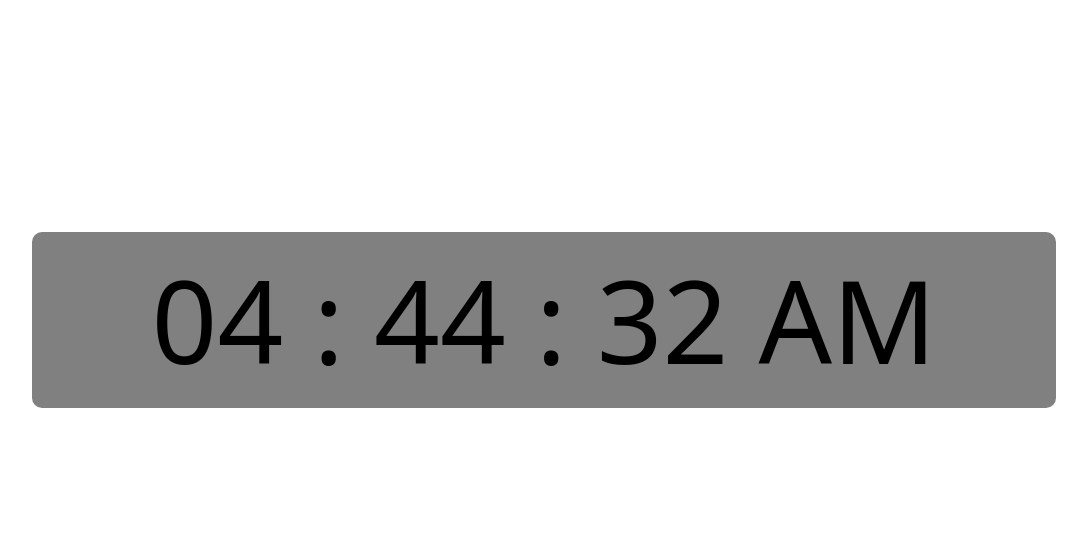
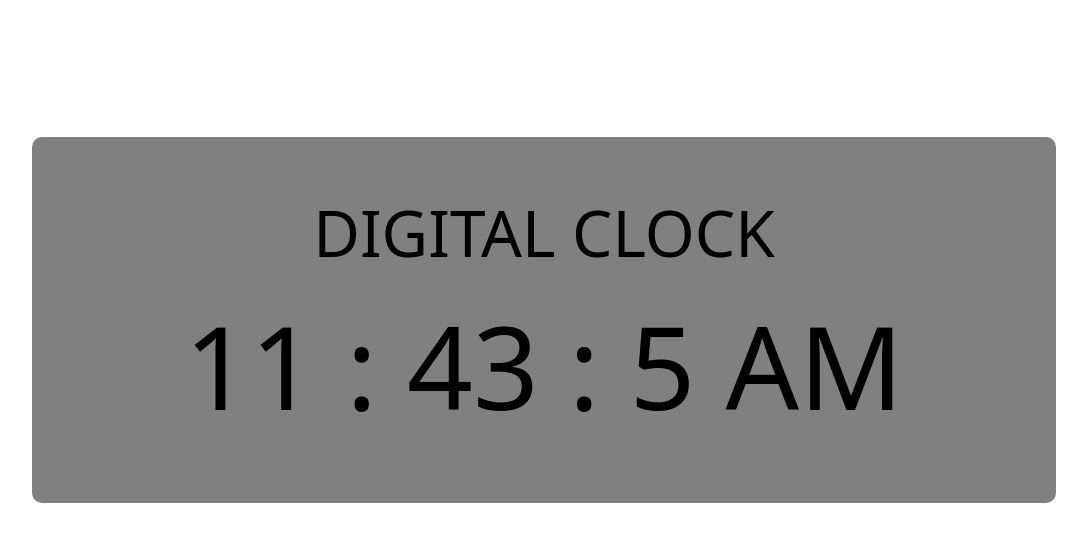
Before and after one commit to mdsajalcse/simple-digital-clock, a plain HTML site: page index.html in a window 1280 px wide. Shown: the whole page, without its empty margins (96-1183 px from the left). Drawn offline with Linux system fonts and the light colour scheme.

Commit message:
completed js digital watch

```diff
--- a/index.html
+++ b/index.html
@@ -4,7 +4,7 @@
     <meta charset="UTF-8">
     <meta http-equiv="X-UA-Compatible" content="IE=edge">
     <meta name="viewport" content="width=device-width, initial-scale=1.0">
-    <title>geometry-genius</title>
+    <title>Js digital-clock</title>
     <!-- custom css -->
     <link rel="stylesheet" href="resources/css/custom.css">
     <!-- bootstrap -->
@@ -15,16 +15,17 @@
 </head>
 <body>
 
-  <div id='digital-clock' class="">
-    <span id='hour'>04</span>
-    <span class='red-dot'>:</span>
-    <span id='min'>44</span>
-    <span class='red-dot'>:</span>
-    <span id='second'>32</span>
-    <span id='meri'>AM</span>
+  <div class="digital-clock p-5">
+    <h3 class="display-3 mt-2 text-uppercase font-weight-bold"">Digital Clock</h3>
+    <span id="hours">00</span>
+    <span>:</span>
+    <span id="minutes">00</span>
+    <span>:</span>
+    <span id="seconds">00</span>
+    <span id="meridiem">AM</span>
   </div>
+  <script src="resources/js/custom.js"></script>
+  <script src="vendors/js/bootstrap.min.js"></script>
 
-    <script src="vendors/js/bootstrap.min.js"></script>
-    <script src="resources/js/custom.js"></script>
 </body>
 </html>
--- a/resources/css/custom.css
+++ b/resources/css/custom.css
@@ -9,7 +9,7 @@ html {
     background-color: #000;
 
   }
-  #digital-clock {
+  .digital-clock {
     width: 80%;
     font-size: 15px;
     text-align: center;
--- /dev/null
+++ b/resources/js/custom.js
@@ -0,0 +1,24 @@
+function displayTime() {
+  var dateTime=new Date();
+  var hrs=dateTime.getHours();
+  var min=dateTime.getMinutes();
+  var sec=dateTime.getSeconds();
+
+  var meridiem=document.getElementById('meridiem');
+
+  if(hrs>=12){
+    meridiem.innerHTML="PM";
+  }
+  else{
+    meridiem.innerHTML="AM"
+  }
+  if(hrs>12){
+    hrs=hrs-12;
+  }
+  document.getElementById('hours').innerHTML=hrs;
+  document.getElementById('minutes').innerHTML=min;
+  document.getElementById('seconds').innerHTML=sec;
+
+}
+
+setInterval(displayTime,10);
```
